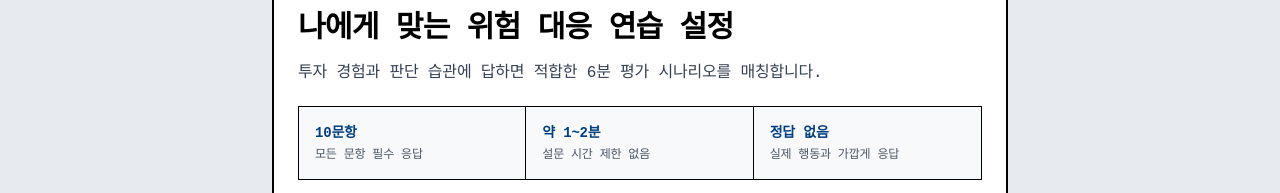
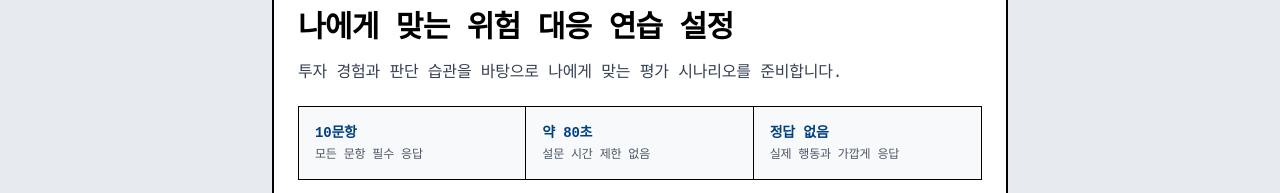
Before and after one commit to feelgood-safe-t/frontend, a React (Vite) app: page / in a window 1280 px wide. Shown: the part 181-374 px from the top of the page. Built offline with nearby package versions, Linux system fonts and the light colour scheme.

Commit message:
feat: 확정 온보딩 설문 v2 반영

```diff
--- a/src/components/OnboardingSurvey.tsx
+++ b/src/components/OnboardingSurvey.tsx
@@ -161,16 +161,16 @@ export const OnboardingSurvey: React.FC<OnboardingSurveyProps> = ({
                 나에게 맞는 위험 대응 연습 설정
               </h1>
               <p className="mt-2 sm:mt-3 text-sm sm:text-base text-gray-700 leading-relaxed">
-                투자 경험과 판단 습관에 답하면 적합한 6분 평가 시나리오를 매칭합니다.
+                투자 경험과 판단 습관을 바탕으로 나에게 맞는 평가 시나리오를 준비합니다.
               </p>
 
               <div className="grid grid-cols-3 border border-black mt-4 sm:mt-5 text-sm">
                 <div className="p-2.5 sm:p-4 border-r border-black bg-[#F8F9FA] text-center sm:text-left">
-                  <div className="font-black text-[#004080]">10문항</div>
+                  <div className="font-black text-[#004080]">{ONBOARDING_QUESTIONS.length}문항</div>
                   <div className="hidden sm:block text-xs text-gray-600 mt-1">모든 문항 필수 응답</div>
                 </div>
                 <div className="p-2.5 sm:p-4 border-r border-black bg-[#F8F9FA] text-center sm:text-left">
-                  <div className="font-black text-[#004080]">약 1~2분</div>
+                  <div className="font-black text-[#004080]">약 80초</div>
                   <div className="hidden sm:block text-xs text-gray-600 mt-1">설문 시간 제한 없음</div>
                 </div>
                 <div className="p-2.5 sm:p-4 bg-[#F8F9FA] text-center sm:text-left">
@@ -390,7 +390,7 @@ export const OnboardingSurvey: React.FC<OnboardingSurveyProps> = ({
                   onClick={handleComplete}
                   className="min-h-11 bg-[#177245] hover:bg-[#10552F] text-white border-2 border-black px-6 py-2 text-sm font-black cursor-pointer focus-visible:outline-2 focus-visible:outline-offset-2 focus-visible:outline-[#177245]"
                 >
-                  설문 완료 및 평가 시작
+                  설문 완료 →
                 </button>
               )}
             </div>
@@ -401,7 +401,7 @@ export const OnboardingSurvey: React.FC<OnboardingSurveyProps> = ({
       <footer className="bg-[#D4D0C8] border-t border-black px-4 py-1.5 text-[10px] text-gray-700">
         <div className="w-full max-w-6xl mx-auto flex flex-wrap justify-between gap-2">
           <span>SAFE:T 교육용 위험 대응 시뮬레이션</span>
-          <span>설문 완료 후 6분 평가가 시작됩니다.</span>
+          <span>설문을 마치면 평가 시나리오를 확인할 수 있습니다.</span>
         </div>
       </footer>
     </div>
--- a/src/data/onboardingQuestions.ts
+++ b/src/data/onboardingQuestions.ts
@@ -1,6 +1,8 @@
 import { OnboardingQuestion } from '../onboardingTypes';
 
-export const ONBOARDING_QUESTIONNAIRE_VERSION = 'questionnaire-safe-t-v2-frontend-draft';
+// 2026-09-04 확정 명세. API 연동 전까지 게시된 questionnaire v2와 동일한 문항을 사용한다.
+// https://github.com/feelgood-safe-t/docs/blob/main/03-survey/02-investor-profiling-questionnaire.md
+export const ONBOARDING_QUESTIONNAIRE_VERSION = 'questionnaire-safe-t-v2';
 
 export const ONBOARDING_QUESTIONS: OnboardingQuestion[] = [
   {
@@ -304,7 +306,7 @@ export const ONBOARDING_QUESTIONS: OnboardingQuestion[] = [
       {
         id: 'survey-q-learning-goal-o-record',
         label: '근거 중심 의사결정',
-        detail: '판단 이유를 명확히 기록하고 새로운 정보로 갱신하는 능력입니다.',
+        detail: '판단 이유를 명확히 기록하고 새로운 정보를 검토하는 능력입니다.',
       },
     ],
   },
```
